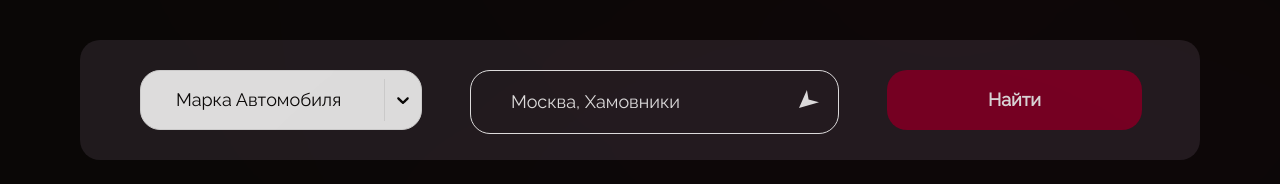
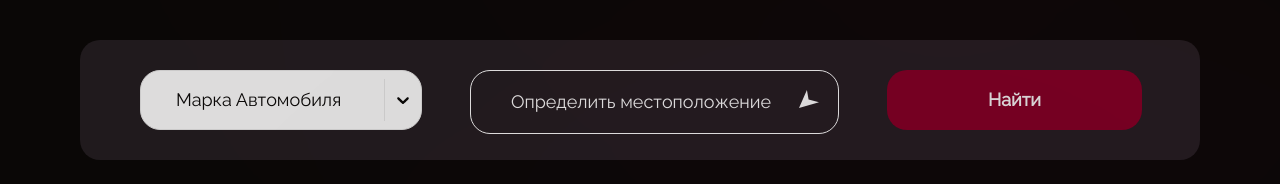
Before and after one commit to car-service-with-geolocation/frontend, a React (Create React App) app: page / in a window 1280 px wide. Shown: the part 497-681 px from the top of the page. Built offline with nearby package versions, Linux system fonts and the light colour scheme.

Commit message:
fix(components): fix input placeholder
closed #27

```diff
--- a/src/components/Search/Search.jsx
+++ b/src/components/Search/Search.jsx
@@ -102,7 +102,7 @@ function Search() {
             required
             className={style.formInput}
             type="text"
-            placeholder="Москва, Хамовники"
+            placeholder="Определить местоположение"
             onChange={onChangeInput}
             value={currentLocation || ''}
           />
```
